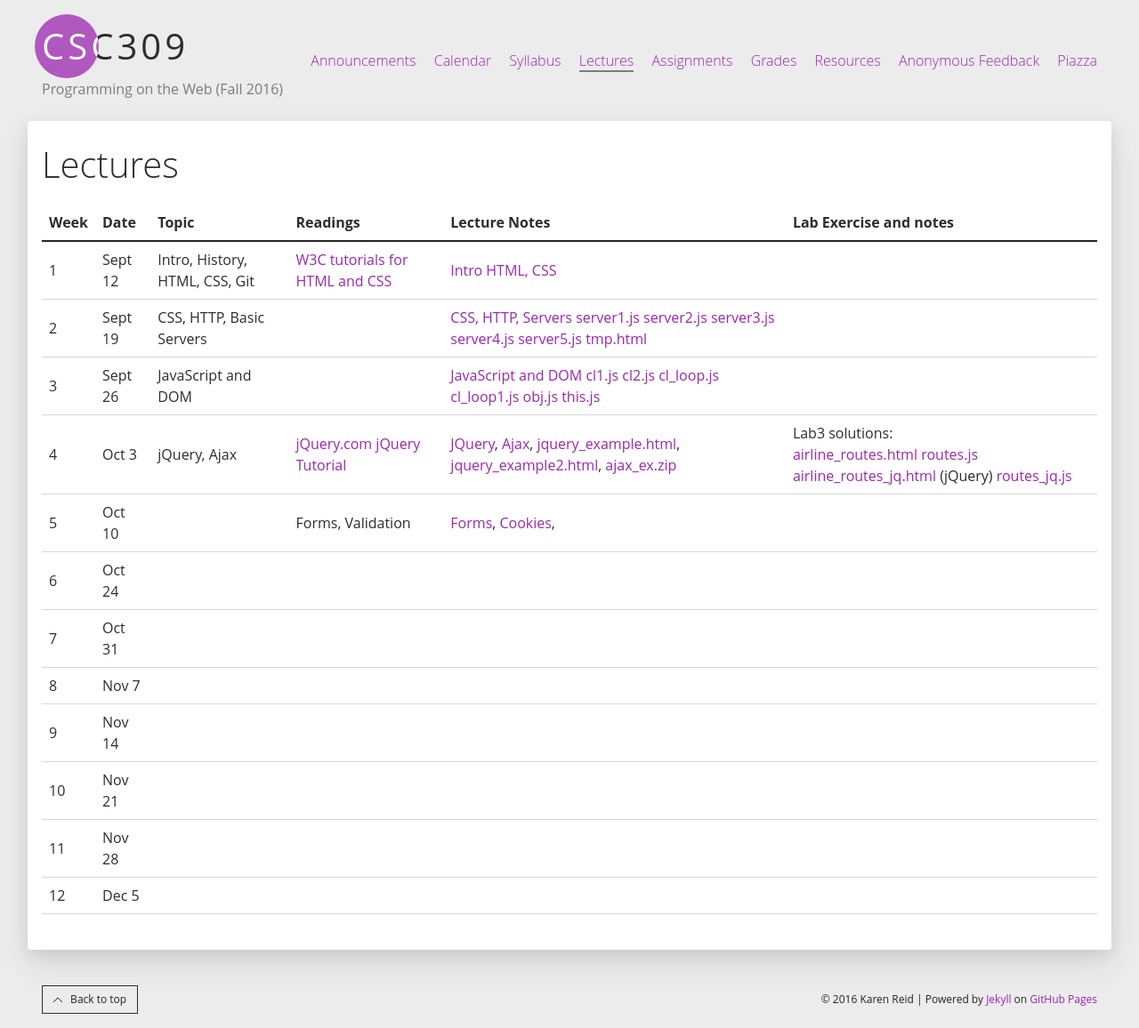
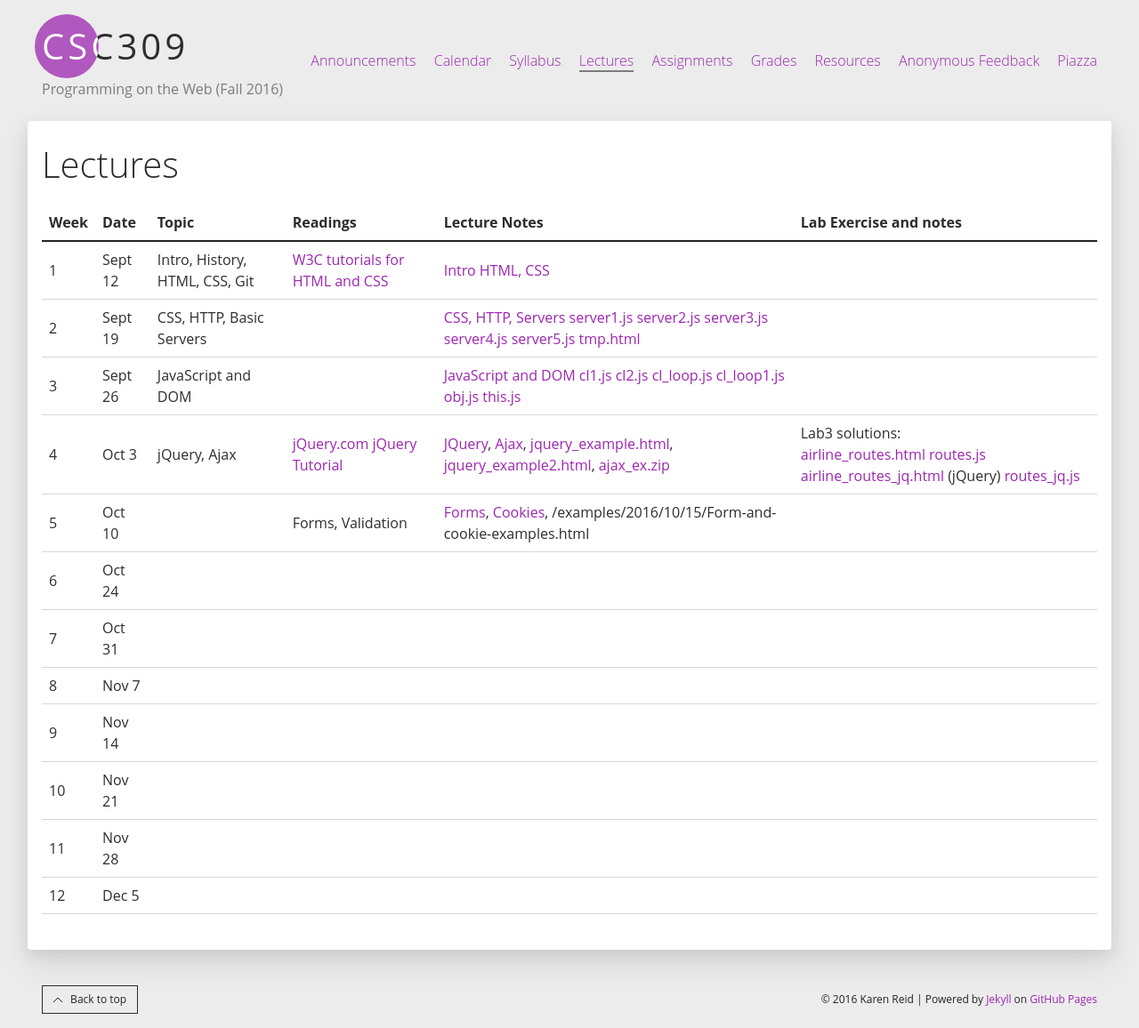
Before and after one commit to nigef/CSC309-Fall-2016.github.io, a Jekyll site: the page built from lectures.md, in a window 1280 px wide. Shown: the whole page at 89% size. Built offline with Jekyll 4.4.1, drawn with Linux system fonts in a browser that asks for light colours.

Commit message:
linking examples

```diff
--- a/lectures.md
+++ b/lectures.md
@@ -99,6 +99,7 @@
       <td>
     	  <a href="/lectures/w5/Forms.pdf">Forms</a>,
     	  <a href="/lectures/w5/Cookies.pdf">Cookies</a>,
+          {% post_url 2016-10-15-Form-and-cookie-examples %}
 
       </td>
       <td></td>
```
